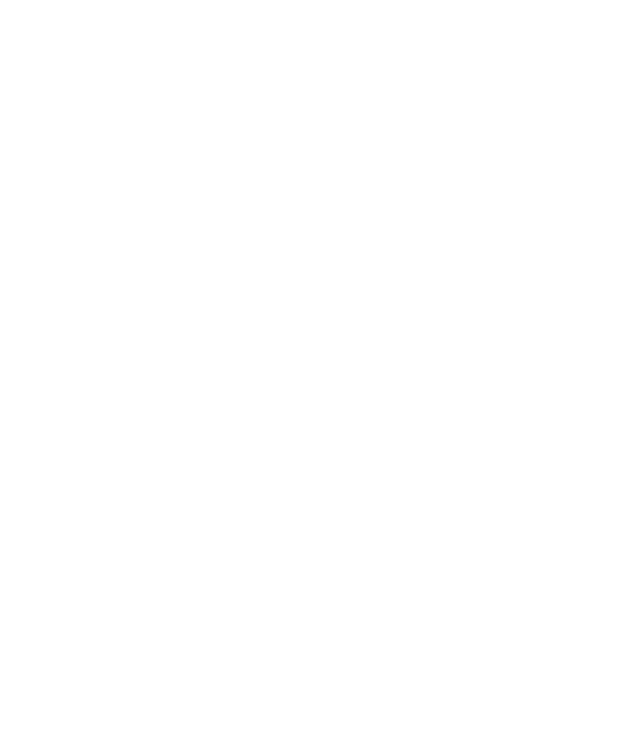
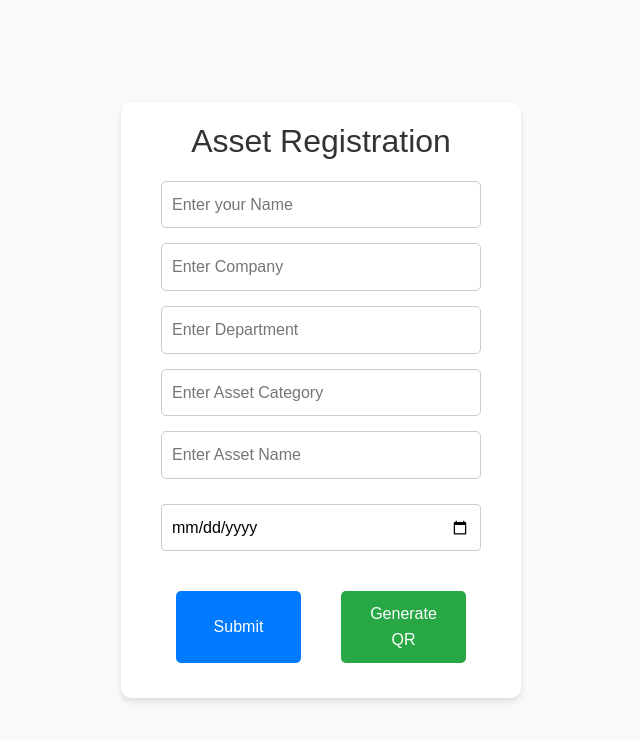
Before and after one commit to PasinduLakshanDSE/Vella, a React (Create React App) app in the folder assetmanagment/: page /AssetRegister in a window 1280 px wide. Before the commit this address had no page. Shown: the top 740 px of the page, without its empty margins (319-959 px from the left). Built offline with nearby package versions, Linux system fonts and the light colour scheme.

Commit message:
AssetRegisterFromQR

```diff
--- a/assetmanagment/package.json
+++ b/assetmanagment/package.json
@@ -11,6 +11,7 @@
     "react": "^19.0.0",
     "react-bootstrap": "^2.10.7",
     "react-dom": "^19.0.0",
+    "react-qrcode-logo": "^3.0.0",
     "react-router-dom": "^7.0.2",
     "react-scripts": "5.0.1",
     "wowjs": "^1.1.3"
--- a/assetmanagment/src/App.js
+++ b/assetmanagment/src/App.js
@@ -14,6 +14,7 @@
 import CompanyNavBar from "./components/Company/CompanyNav/CompanyNav";
 import Login from "./components/Login/Login";
 import Users from "./components/Admin/Users/Users";
+import AssetRegister from "./components/Admin/AssetRegistration/AssetRegister";
 //import Users from "./components/Users/Users";
 
 function App() {
@@ -30,6 +31,7 @@
         <Route path="/CompanyNavBar"  element={<CompanyNavBar/>}/>
         <Route path="/Login"  element={<Login/>}/>
         <Route path="/Users"  element={<Users/>}/>
+        <Route path="/AssetRegister" element={<AssetRegister/>}/>
       </Routes>
     </div>
   );
--- a/assetmanagment/src/components/Admin/AdminNav/AdminNav.jsx
+++ b/assetmanagment/src/components/Admin/AdminNav/AdminNav.jsx
@@ -50,7 +50,7 @@
           </div>
           <div className="nav-button">
             <i className="fas fa-gear"></i>
-            <a href="AssetRegistration" className="nav-link">
+            <a href="/AssetRegister" className="nav-link">
               Asset Registration
             </a>
           </div>
--- a/assetmanagment/src/components/Admin/AssetRegistration/AssetRegister.css
+++ b/assetmanagment/src/components/Admin/AssetRegistration/AssetRegister.css
@@ -0,0 +1,81 @@
+.asset-register {
+    display: flex;
+    justify-content: center;
+    align-items: center;
+    height: 100vh;
+    background-color: #f9f9f9;
+    font-family: Arial, sans-serif;
+  }
+
+  .form-container {
+    background-color: #ffffff;
+    padding: 20px 40px;
+    border-radius: 10px;
+    box-shadow: 0px 4px 6px rgba(0, 0, 0, 0.1);
+    width: 100%;
+    max-width: 400px;
+    text-align: center;
+  }
+
+  .form-container h2 {
+    margin-bottom: 20px;
+    color: #333333;
+  }
+
+  .input-box {
+    display: flex;
+    flex-direction: column;
+    gap: 15px;
+  }
+
+  .input-box input {
+    padding: 10px;
+    font-size: 16px;
+    border: 1px solid #ccc;
+    border-radius: 5px;
+  }
+
+  .input-box input:focus {
+    border-color: #007bff;
+    outline: none;
+    box-shadow: 0px 0px 4px rgba(0, 123, 255, 0.5);
+  }
+
+  .button-group {
+    display: flex;
+    justify-content: space-between;
+    gap: 10px;
+  }
+
+  .button {
+    padding: 10px 20px;
+    font-size: 16px;
+    color: #ffffff;
+    background-color: #007bff;
+    border: none;
+    border-radius: 5px;
+    cursor: pointer;
+    transition: background-color 0.3s ease;
+  }
+
+  .button.generate-btn {
+    background-color: #28a745;
+  }
+
+  .button:hover {
+    opacity: 0.9;
+  }
+
+  .qr-container {
+    margin-top: 20px;
+    text-align: center;
+  }
+
+
+  input[type="date"] {
+    width: 100%;
+    padding: 10px;
+    margin: 10px 0;
+    border: 1px solid #ccc;
+    border-radius: 4px;
+  }
--- a/assetmanagment/src/components/Admin/AssetRegistration/AssetRegister.jsx
+++ b/assetmanagment/src/components/Admin/AssetRegistration/AssetRegister.jsx
@@ -1,47 +1,130 @@
-import React from "react";
+import React, { useState } from "react";
+import { QRCode } from "react-qrcode-logo"; // Import QR Code library
+import "./assetRegister.css"; // Import the CSS file for styling
 
-const AssetRegister = () =>{
+const AssetRegister = () => {
+  const user = JSON.parse(localStorage.getItem("currentUser"));
+
+  const [name, setName] = useState(user?.username || ""); // Default to logged-in user's username
+  const [company, setCompany] = useState("");
+  const [department, setDepartment] = useState("");
+  const [category, setCategory] = useState("");
+  const [assetName, setAssetName] = useState("");
+  const [assetUpdateDate, setAssetUpdateDate] = useState(""); // Store asset update date
+  const [qrCodeData, setQrCodeData] = useState(null); // Store QR code data
+
+  const handleSubmit = () => {
+    if (!name || !company || !department || !category || !assetName || !assetUpdateDate) {
+      alert("Please fill in all fields before submitting.");
+      return;
+    }
+
+    const assetData = {
+      name,
+      company,
+      department,
+      category,
+      assetName,
+      assetUpdateDate,
+    };
+
+    console.log("Asset Data: ", assetData);
+    alert("Asset Registered Successfully!");
+
+    // Clear the input fields
+    setName(user?.username || ""); // Reset to the logged-in user's username
+    setCompany("");
+    setDepartment("");
+    setCategory("");
+    setAssetName("");
+    setAssetUpdateDate("");
+    setQrCodeData(null); // Reset QR code data
+  };
+
+  const handleGenerateQR = () => {
+    if (!name || !company || !department || !category || !assetName || !assetUpdateDate) {
+      alert("Please fill in all fields before generating the QR code.");
+      return;
+    }
+
+    const qrData = JSON.stringify({
+      name,
+      company,
+      department,
+      category,
+      assetName,
+      assetUpdateDate,
+    });
+
+    setQrCodeData(qrData); // Set QR code data
+  };
+
   return (
-        <div className="AssetQR">
-
+    <div className="asset-register">
+      <div className="form-container">
+        <h2>Asset Registration</h2>
         <div className="input-box">
-            <div className="gen">
           <input
             type="text"
-                onChange={(e) => setTemp1(e.target.value)}
+            value={name}
+            onChange={(e) => setName(e.target.value)}
             placeholder="Enter your Name"
+            readOnly={!!user} // Make read-only if the user is logged in
           />
-              <br></br>
-
           <input
             type="text"
-                onChange={(e) => setTemp2(e.target.value)}
-                placeholder="Enter  Company"
+            value={company}
+            onChange={(e) => setCompany(e.target.value)}
+            placeholder="Enter Company"
           />
-              <br></br>
-
           <input
             type="text"
-                onChange={(e) => setTemp3(e.target.value)}
-                placeholder="Enter  Departmant"
+            value={department}
+            onChange={(e) => setDepartment(e.target.value)}
+            placeholder="Enter Department"
           />
-              <br></br>
-              <button className="button" onClick={handleClick}>
-                Generate
+          <input
+            type="text"
+            value={category}
+            onChange={(e) => setCategory(e.target.value)}
+            placeholder="Enter Asset Category"
+          />
+          <input
+            type="text"
+            value={assetName}
+            onChange={(e) => setAssetName(e.target.value)}
+            placeholder="Enter Asset Name"
+          />
+          <input
+            type="date"
+            value={assetUpdateDate}
+            onChange={(e) => setAssetUpdateDate(e.target.value)}
+            placeholder="Select Asset Update Date"
+          />
+          <div className="button-group">
+            <button className="button" onClick={handleSubmit}>
+              Submit
+            </button>
+            <button className="button generate-btn" onClick={handleGenerateQR}>
+              Generate QR
             </button>
           </div>
-
         </div>
-          <div className="output-box">
-            <img src={qrCode} alt="Generated QR Code" />
-            <a href={qrCode} download="QRCode">
-              <button type="button">Download</button>
-            </a>
-            <p><strong>Tracking Code:</strong> {trackingCode}</p>
+        {qrCodeData && (
+          <div className="qr-container">
+            <h3>Generated QR Code</h3>
+            <QRCode
+              value={qrCodeData}
+              size={150}
+              qrStyle="squares"
+              logoImage="https://via.placeholder.com/30"
+              logoWidth={40}
+            />
+          </div>
+        )}
       </div>
     </div>
   );
-
-}
+};
 
 export default AssetRegister;
```
Also changed, not shown: 1 other file (tests, documents, lock files or other folders). Lines whose indentation alone changed are shown as unchanged.
